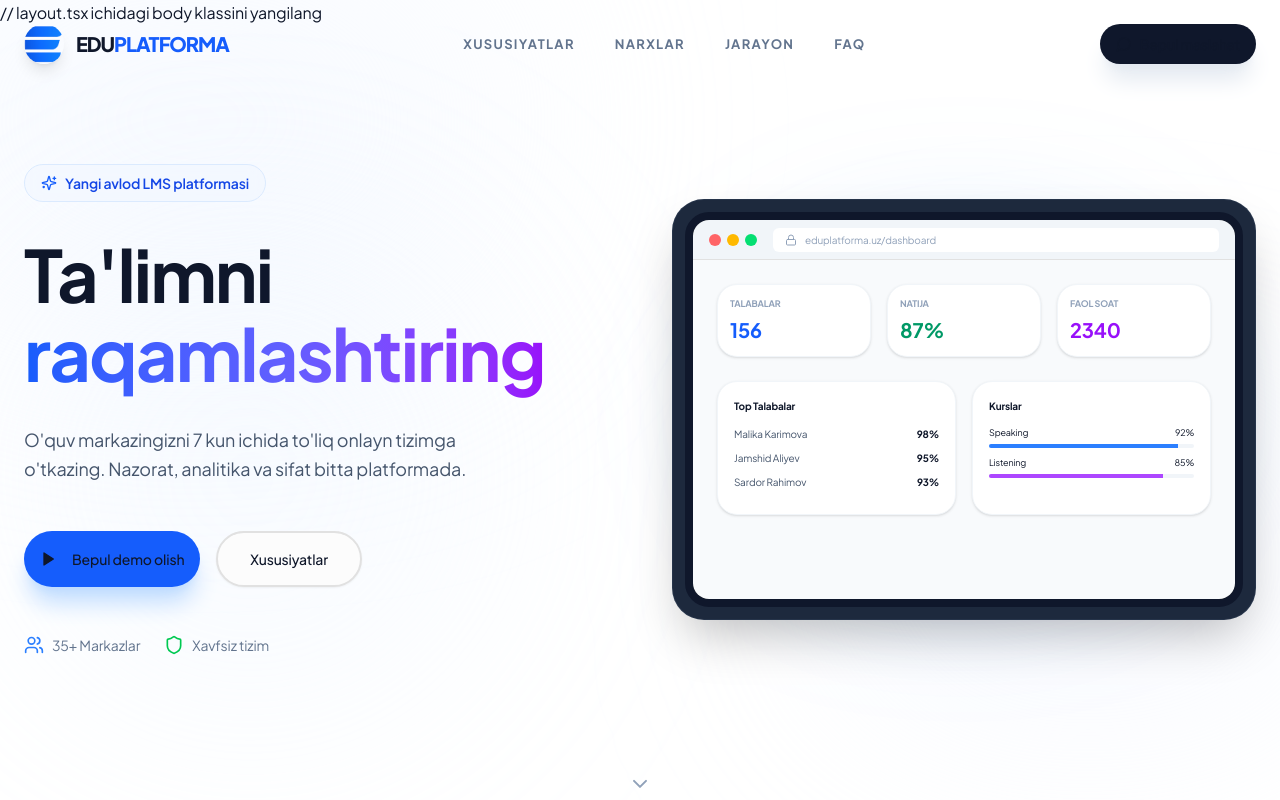
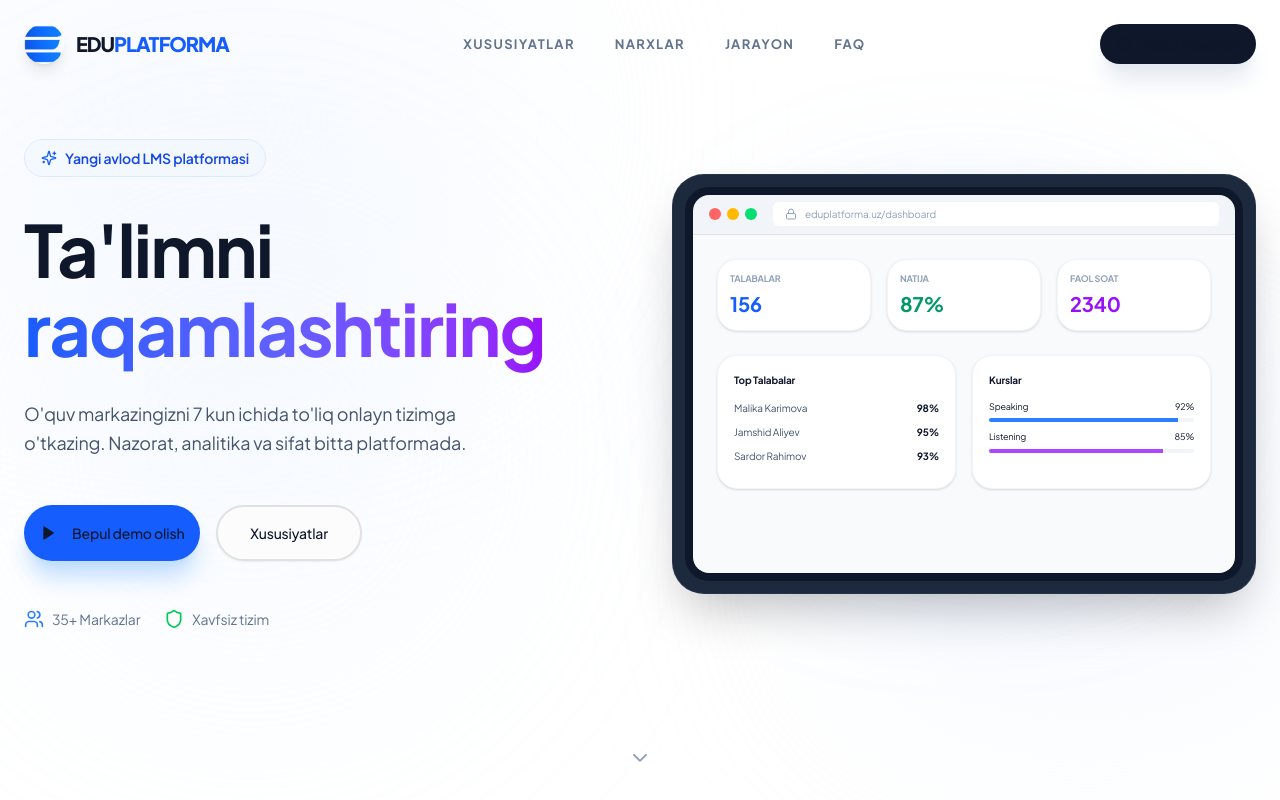
Before and after one commit to AdhamNomozov/EduPlatforma_landing, a Next.js app: page / in a window 1280 px wide. Shown: the top 800 px of the page. Built offline with nearby package versions, Linux system fonts and the light colour scheme.

Commit message:
Update layout.tsx

```diff
--- a/app/layout.tsx
+++ b/app/layout.tsx
@@ -42,7 +42,6 @@ export default function RootLayout({
 }) {
   return (
     <html lang="uz" className="scroll-smooth" suppressHydrationWarning>
-// layout.tsx ichidagi body klassini yangilang
 <body
   className={`${jakarta.variable} font-jakarta antialiased bg-white text-[#0f172a] selection:bg-blue-600 selection:text-white`}
 >
```
